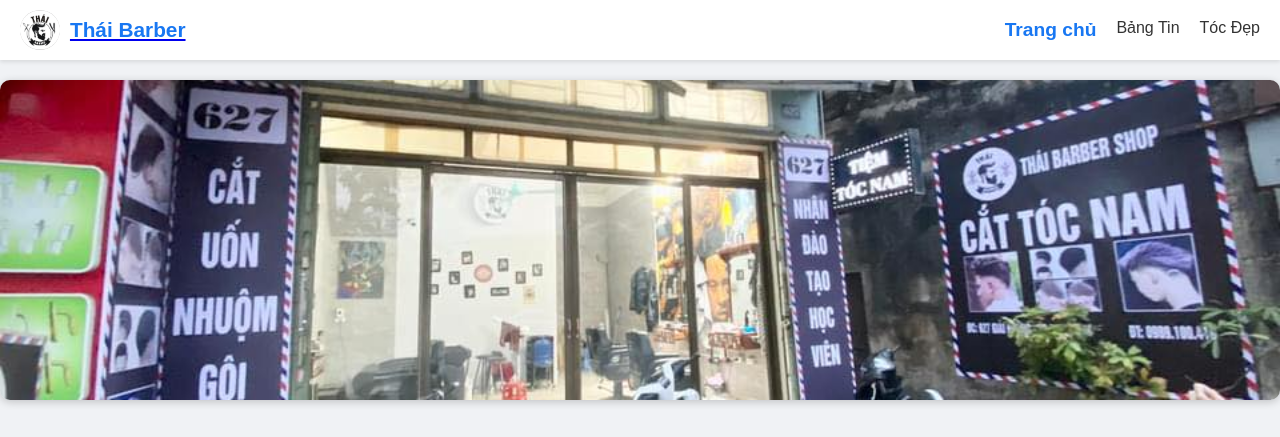
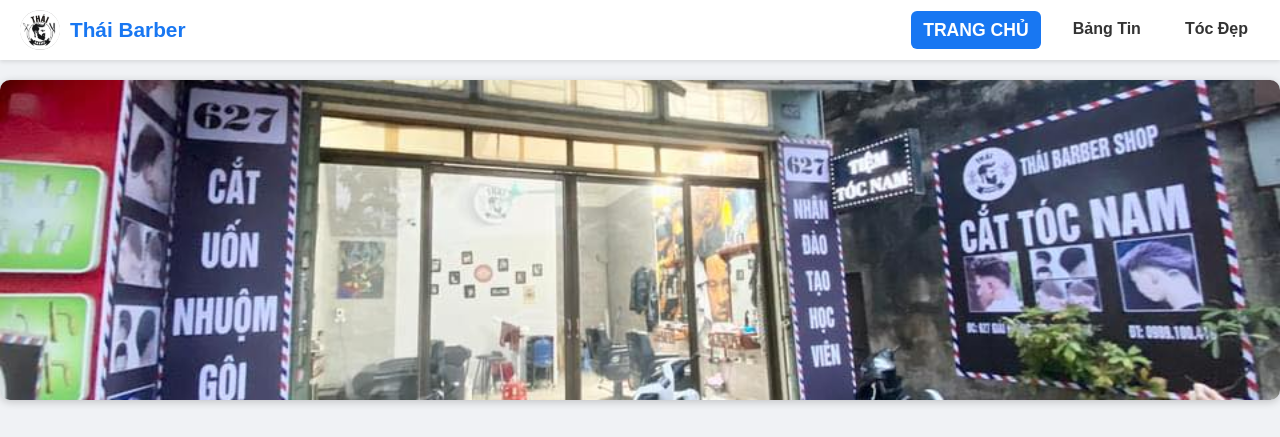
Before and after one commit to timothyanpham/thaibarber, a plain HTML site: page index.html in a window 1280 px wide. Shown: the top 437 px of the page. Drawn offline with Linux system fonts and the light colour scheme.

Commit message:
Update style.css

```diff
--- a/style.css
+++ b/style.css
@@ -9,9 +9,9 @@ body {
 /* ===== NAVBAR ===== */
 .navbar {
   display: flex;
-  justify-content: space-between; /* logo trái, menu phải */
+  justify-content: space-between; /* logo left, menu right */
   align-items: center;
-  background: white;
+  background: #fff;
   padding: 10px 20px;
   box-shadow: 0 2px 4px rgba(0,0,0,0.1);
   position: sticky;
@@ -19,15 +19,75 @@ body {
   z-index: 1000;
 }
 
-/* trang chu */
+/* Menu right */
+.nav-right {
+  list-style: none;
+  display: flex;
+  gap: 10px;
+  margin: 0;
+  padding: 0;
+}
+
+.nav-right li a {
+  display: inline-block;
+  padding: 6px 12px;
+  line-height: 1.5;
+  font-weight: 700 !important;
+  text-decoration: none;
+  color: #333;
+  border-radius: 6px;
+  transition: transform 0.3s ease, background 0.3s ease, color 0.3s ease;
+}
+
+/* Hover for normal links */
+.nav-right li a:hover {
+  background: #f0f2f5;  /* light gray background */
+  color: #1877f2;       /* blue text */
+  transform: scale(1.1);
+}
+
+/* Special style for Home */
 .nav-right li a[href="index.html"] {
-  font-weight: bold;        /* đậm hơn */
-  font-size: 1.2em;         /* to hơn chút */
-  color: #1877F2;           /* đỏ nổi bật */
+  font-weight: bold;
+  font-size: 1.1em;
+  background: #1877f2; /* Facebook blue */
+  color: #fff;
+  text-transform: uppercase;
 }
+
+/* Hover for Home */
 .nav-right li a[href="index.html"]:hover {
-  color: #1877f2;           /* khi hover đổi xanh Facebook */
+  background: #145dbf; /* darker blue */
+  color: #fff;
+  transform: scale(1.1);
 }
+
+/* Logo + Brand (left nav) */
+.nav-left {
+  display: flex;
+  align-items: center;
+  gap: 10px;
+  text-decoration: none;
+  transition: transform 0.3s ease;
+  cursor: pointer;
+}
+
+.nav-left .brand {
+  color: #1877f2;
+  font-weight: bold;
+  font-size: 1.3em;
+}
+.nav-left img {
+  pointer-events: none; /* để logo không chặn sự kiện click */
+}
+
+/* Hover logo + brand (no background) */
+.nav-left:hover {
+  transform: scale(1.1);
+}
+.nav-left:hover .brand { color: #145dbf; }
+.nav-left:hover .nav-logo { filter: brightness(1.2); }
+
 /* ===== HAMBURGER MENU (MOBILE) ===== */
 .hamburger {
   display: none;
```
